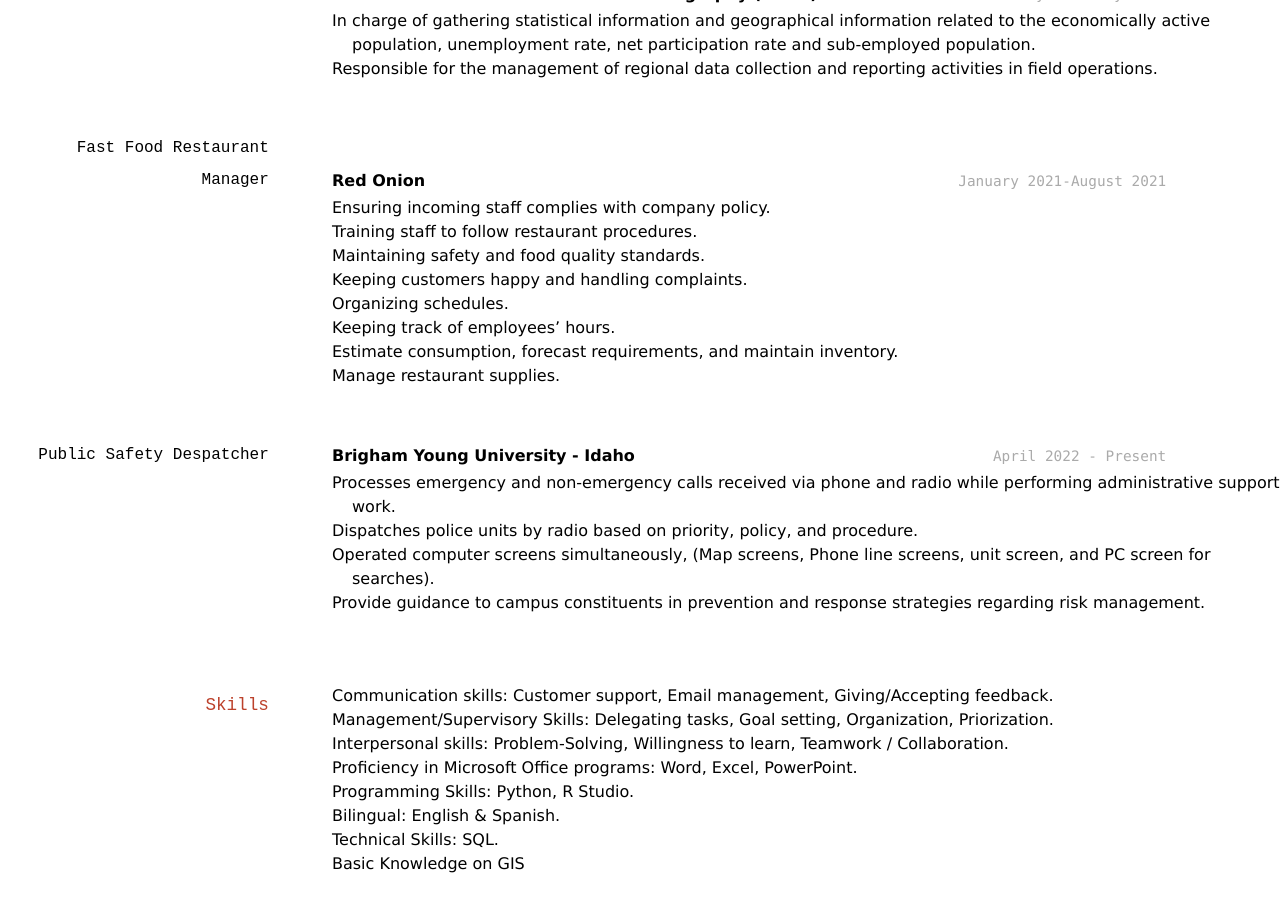
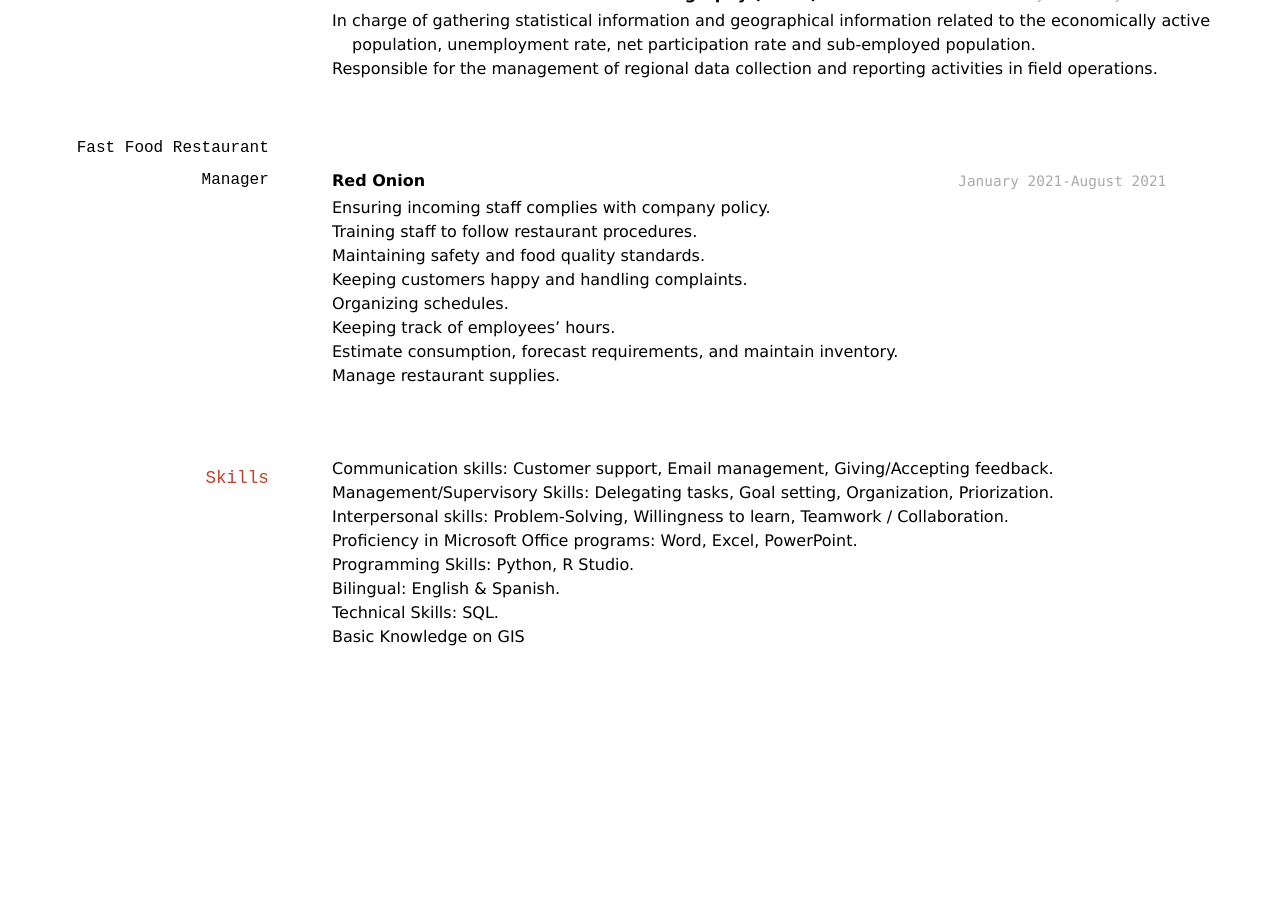
Before and after one commit to medintsu/resumeLMMG, a Jekyll site: the page built from docs/index.md, in a window 1280 px wide and 900 px high, scrolled down 788 px. Built offline with Jekyll 4.4.1, drawn with Linux system fonts in a browser that asks for light colours; after the commit the page ends 1461 px from its top, so only the background shows below that.

Commit message:
Update index.md

```diff
--- a/docs/index.md
+++ b/docs/index.md
@@ -62,16 +62,6 @@ __Red Onion__
 -	Estimate consumption, forecast requirements, and maintain inventory.
 -	Manage restaurant supplies.
 
-### Public Safety Despatcher
-
-`April 2022 - Present`
-__Brigham Young University - Idaho__
-
-- Processes emergency and non-emergency calls received via phone and radio while performing administrative support work.
-- Dispatches police units by radio based on priority, policy, and procedure.
-- Operated computer screens simultaneously, (Map screens, Phone line screens, unit screen, and PC screen for searches).
-- Provide guidance to campus constituents in prevention and response strategies regarding risk management.
-
 
 
 ## Skills
```
